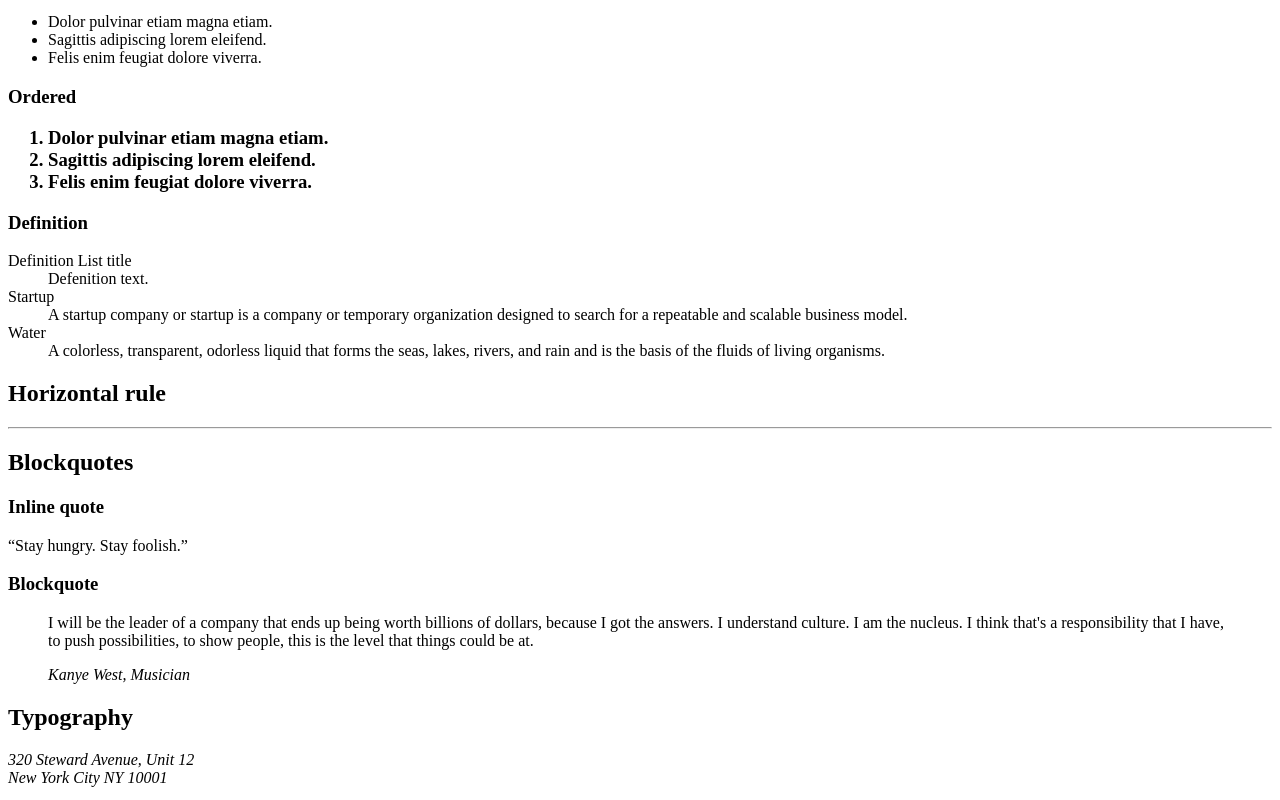
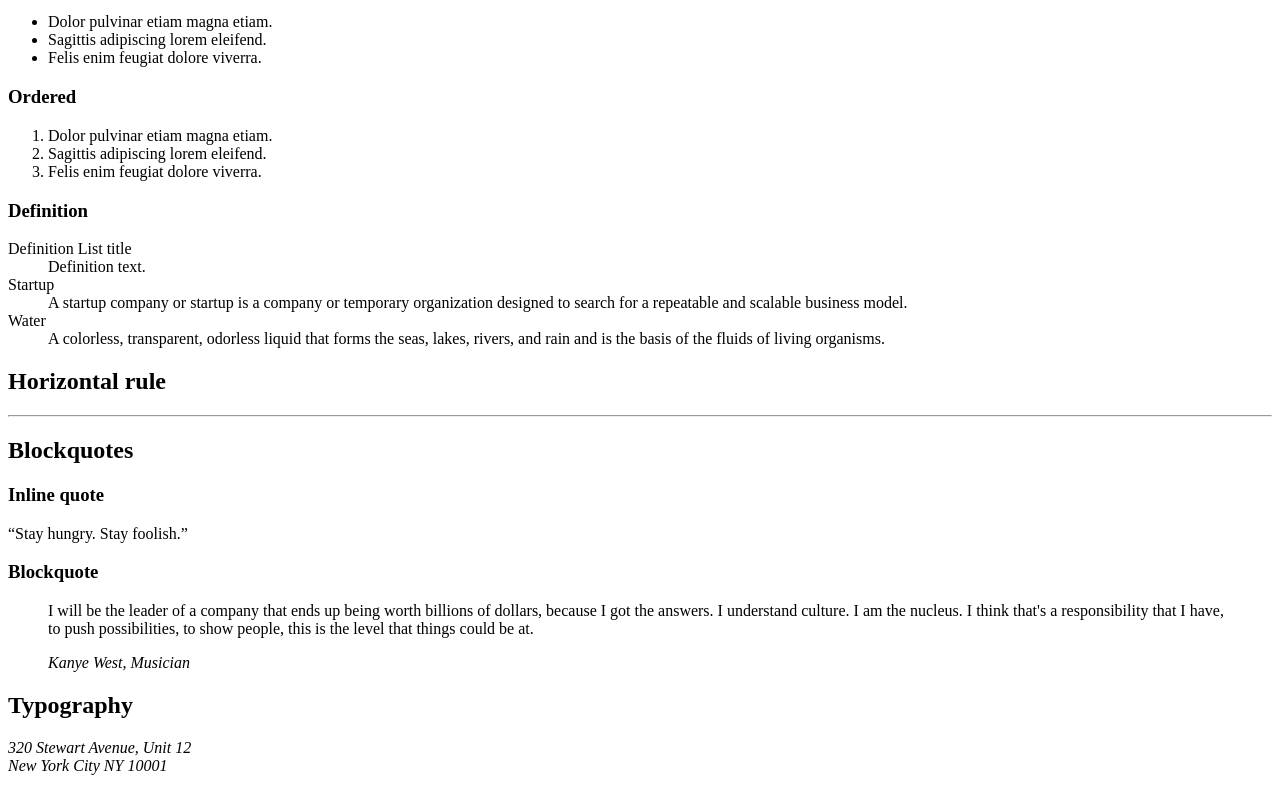
Before and after one commit to hanhuyeny2k/holbertonschool-web_front_end, a plain HTML site: page 0x00-html_advanced/39-styleguide.html in a window 1280 px wide. Shown: the part 580-1380 px from the top of the page. Drawn offline with Linux system fonts and the light colour scheme.

Commit message:
separate header from h2

```diff
--- a/0x00-html_advanced/39-styleguide.html
+++ b/0x00-html_advanced/39-styleguide.html
@@ -42,7 +42,7 @@
             <li>Sagittis adipiscing lorem eleifend.</li>
             <li>Felis enim feugiat dolore viverra.</li>
           </ul>
-        <h3>Ordered<h3>
+        <h3>Ordered</h3>
           <ol>
             <li>Dolor pulvinar etiam magna etiam.</li>
             <li>Sagittis adipiscing lorem eleifend.</li>
@@ -51,7 +51,7 @@
         <h3>Definition</h3>
           <dl>
             <dt>Definition List title</dt>
-            <dd>Defenition text.</dd>
+            <dd>Definition text.</dd>
             <dt>Startup</dt>
             <dd>A startup company or startup is a company or temporary organization designed to search for a repeatable and scalable business model.</dd>
             <dt>Water</dt>
@@ -89,7 +89,7 @@
         <h2>Typography</h2>
       </header>
       <div>
-        <address>320 Steward Avenue, Unit 12<br>New York City NY 10001</address>
+        <address>320 Stewart Avenue, Unit 12<br>New York City NY 10001</address>
       </div>
       <div>
         <pre>
@@ -170,7 +170,9 @@
     </section>
     <!-- Audio -->
     <section>
-      <header><h2>Audio</h2></header>
+      <header>
+        <h2>Audio</h2>
+      </header>
       <audio controls>
         <source src="https://intranet-projects-files.s3.amazonaws.com/webstack/TroubleChapter8_64kb.mp3">
           Sorry, your browser doesn't support audio element
```
